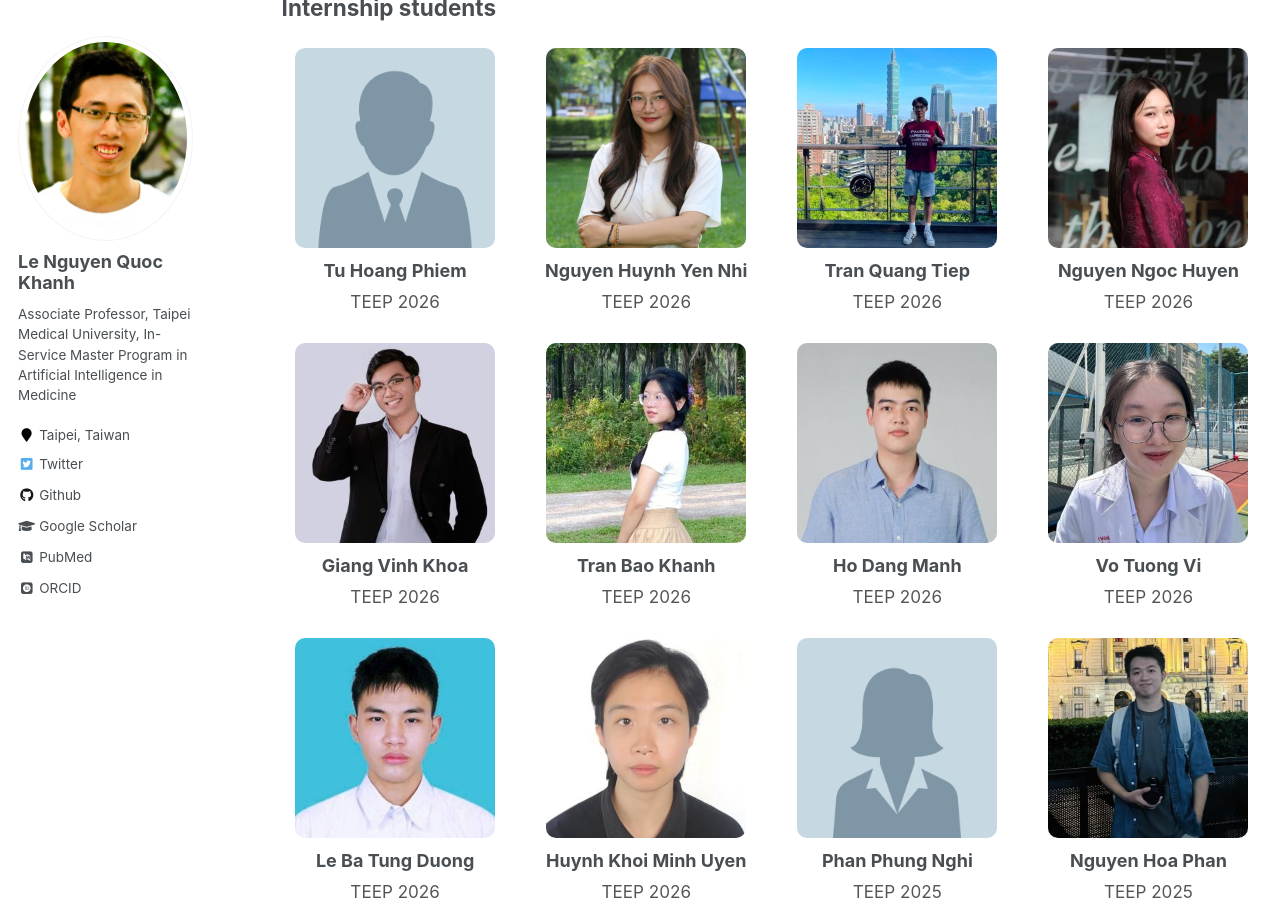
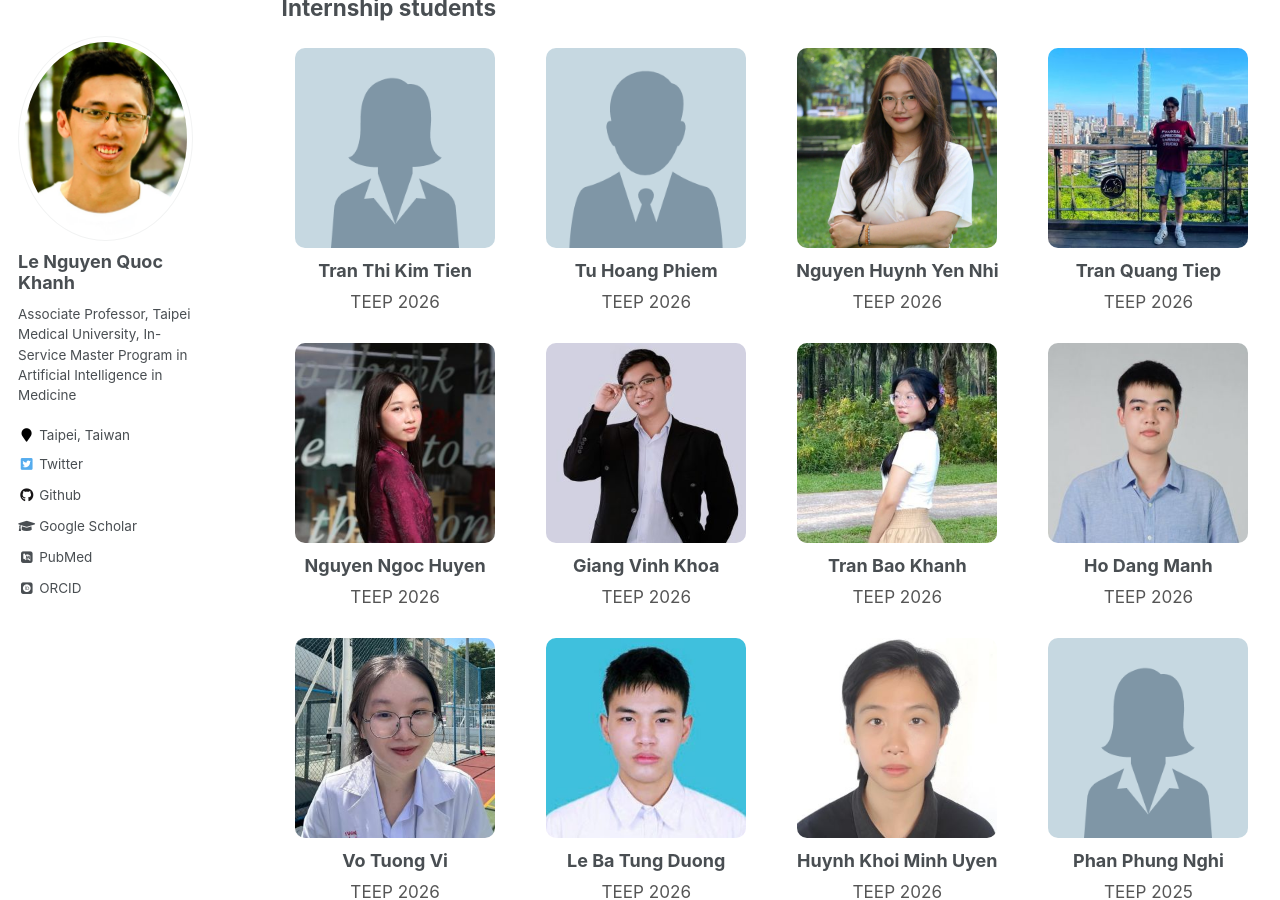
Before and after one commit to khanhlee/khanhlee.github.io, a Jekyll site: the page built from _pages/member.md, in a window 1280 px wide and 900 px high, scrolled down 3531 px. Built offline with Jekyll 4.4.1, drawn with Linux system fonts in a browser that asks for light colours; some web fonts are replaced.

Commit message:
Update member.md

```diff
--- a/_pages/member.md
+++ b/_pages/member.md
@@ -300,6 +300,12 @@ TMU AIBioMed Lab develops clinically grounded AI systems by integrating medical
 <div class="member-grid">
 
   <div class="member-card">
+    <img src="/images/female.png" alt="Tran Thi Kim Tien">
+    <div class="member-name">Tran Thi Kim Tien</div>
+    <div class="member-role">TEEP 2026</div>
+  </div>
+
+  <div class="member-card">
     <img src="/images/male.png" alt="Tu Hoang Phiem">
     <div class="member-name">Tu Hoang Phiem</div>
     <div class="member-role">TEEP 2026</div>
```
